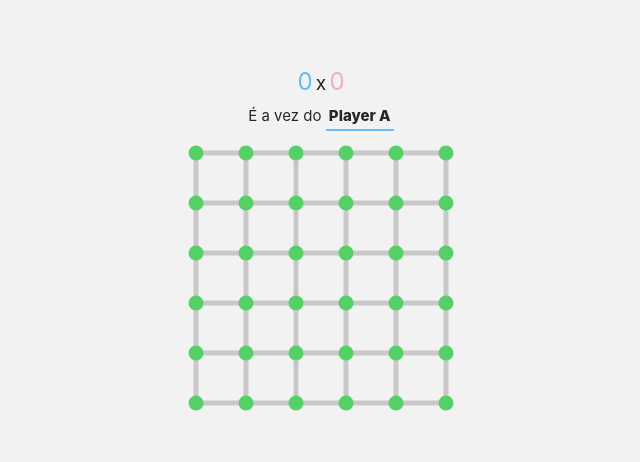
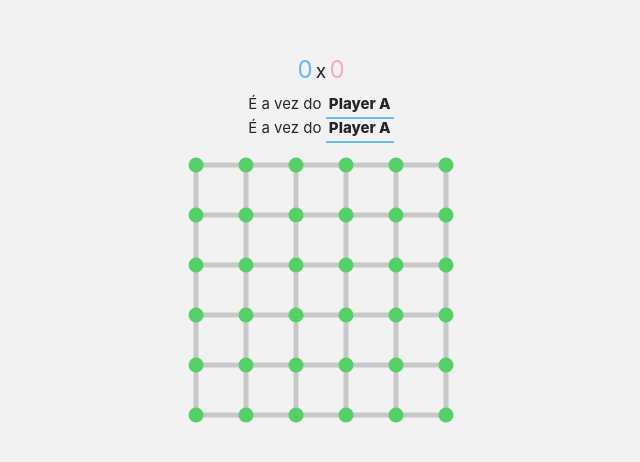
Before and after one commit to douglasgusson/timbiriche, a Vue app: page / in a window 1280 px wide. Shown: the part 156-618 px from the top of the page, without its empty margins (319-959 px from the left). Built offline with nearby package versions, Linux system fonts and the light colour scheme.

Commit message:
👍 Extração do componente de jogado atual

```diff
--- /dev/null
+++ b/src/components/CurrentPlayer.vue
@@ -0,0 +1,24 @@
+<script lang="ts" setup>
+import { storeToRefs } from "pinia";
+import { useGameStore } from "@/stores/game";
+
+const game = useGameStore();
+const { currentPlayer } = storeToRefs(game);
+</script>
+
+<template>
+  <div>
+    É a vez do
+    <strong class="player-name">{{ currentPlayer.name }}</strong>
+  </div>
+</template>
+
+<style scoped>
+.player-name {
+  padding: 0.2rem;
+  font-weight: 800;
+  border-bottom: 2px solid v-bind(currentPlayer.color);
+  transition: 0.3s;
+  will-change: border-bottom;
+}
+</style>
--- a/src/views/Timbiriche.vue
+++ b/src/views/Timbiriche.vue
@@ -1,11 +1,13 @@
 <script setup lang="ts">
 import Board from "@/components/Board.vue";
 import Scoreboard from "../components/Scoreboard.vue";
+import CurrentPlayer from "../components/CurrentPlayer.vue";
 </script>
 
 <template>
   <div class="timbiriche">
     <Scoreboard />
+    <CurrentPlayer />
     <Board :rows="6" :columns="6" />
   </div>
 </template>
```
